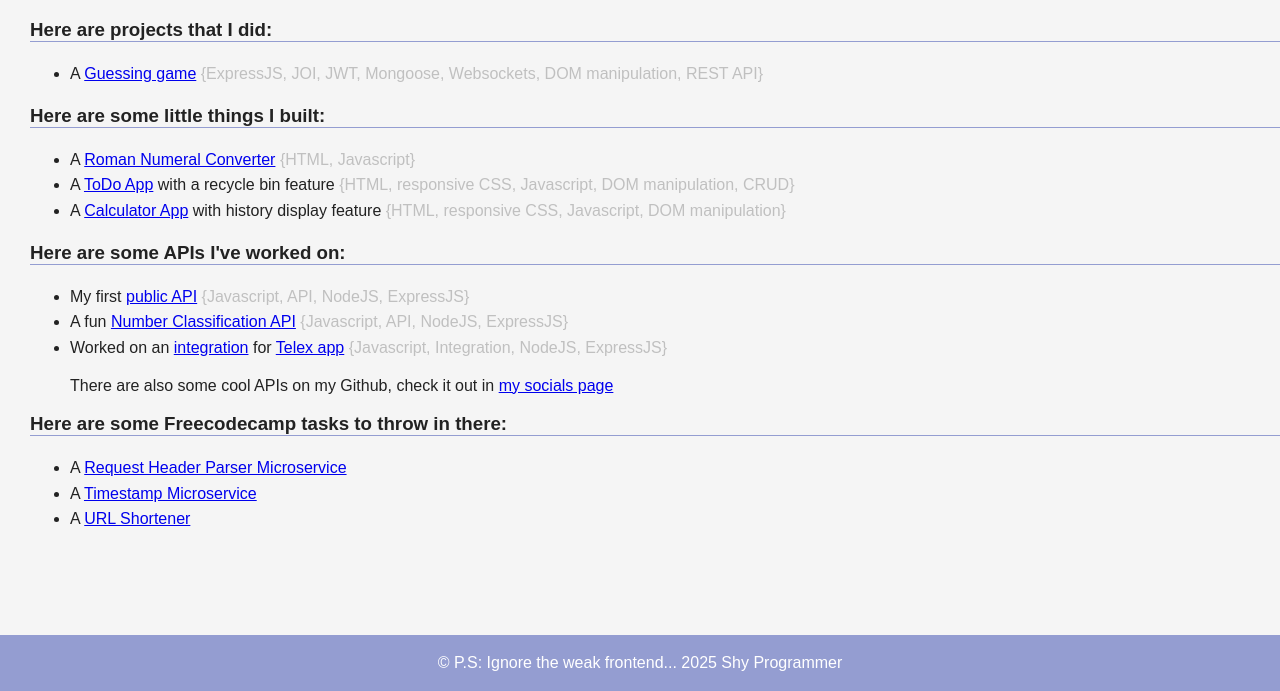
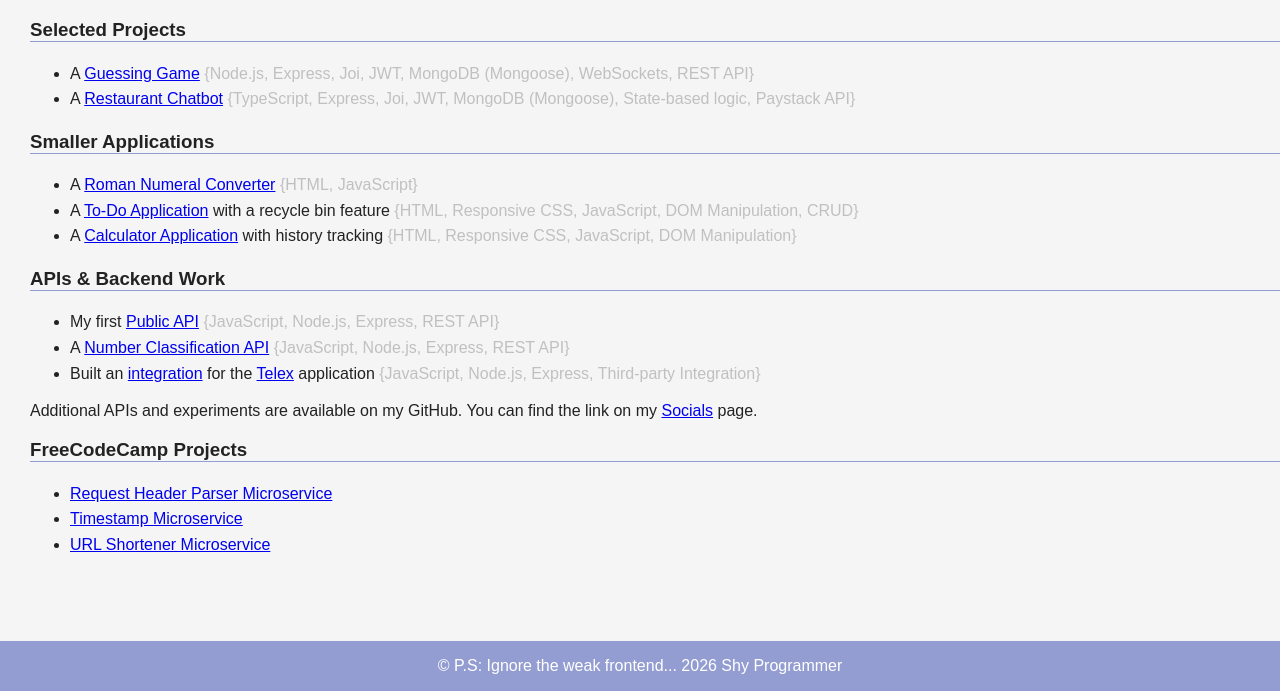
Before and after one commit to shy-programmer/Introductory-page, a website: page pages/projects.html in a window 1280 px wide. Shown: the part 109-800 px from the top of the page. Drawn offline with Linux system fonts and the light colour scheme; files that its build step writes are made by us from their sources.

Commit message:
fix/making text more professional

```diff
--- a/app.js
+++ b/app.js
@@ -17,6 +17,6 @@ app.use('/', indexRouter)
 
 
 
-const server = app.listen(process.env.PORT, () => {
+const server = app.listen(process.env.PORT || 3000, () => {
   console.log(`Server is running on port 3000`)
 })
--- a/pages/projects.html
+++ b/pages/projects.html
@@ -1,55 +1,99 @@
 <!DOCTYPE html>
 <html lang="en">
+
 <head>
     <meta charset="UTF-8">
     <meta name="viewport" content="width=device-width, initial-scale=1.0">
     <link rel="stylesheet" href="style.css">
     <title>my projects</title>
 </head>
+
 <body>
     <nav class="nav">
         <span class="nav-box"><a href="/" class="nav-item">Home</a></span>
-        <span class="nav-box"><a href="/projects" class="nav-item">Projects</a></span >
+        <span class="nav-box"><a href="/projects" class="nav-item">Projects</a></span>
         <span class="nav-box"><a href="/socials" class="nav-item">Socials</a></span>
     </nav>
     <div>
         <main>
             <h1>My Projects</h1>
-            <h3>Here are projects that I did:</h3>
+            <h3>Selected Projects</h3>
+
             <ul>
-                <li>A <a  href="https://whoknows-f6uo.onrender.com/" target="_blank">Guessing game</a>
-                    <span>{ExpressJS, JOI, JWT, Mongoose, Websockets, DOM manipulation, REST API}</span></li>
-            </ul>
-            <h3>Here are some little things I built:</h3>
-            <ul>
-                <li>A <a  href="https://shy-programmer.github.io/romanFigureGenerator/" target="_blank">Roman Numeral Converter</a>
-                    <span>{HTML, Javascript}</span></li>
-                <li>A <a href="https://to-do-app-7trt.onrender.com/" target="_blank">ToDo App</a> with a recycle bin feature
-                    <span>{HTML, responsive CSS, Javascript, DOM manipulation, CRUD}</span></li>
-                <li>A <a href="https://calculator-app-e54o.onrender.com/" target="_blank">Calculator App</a> with history display feature
-                    <span>{HTML, responsive CSS, Javascript, DOM manipulation}</span></li>
-            </ul>
-            <h3>Here are some APIs I've worked on:</h3>
-            <ul>
-                <li>My first <a href="https://hng-stagezero-nu5u.onrender.com/" target="_blank">public API</a>
-                    <span>{Javascript, API, NodeJS, ExpressJS}</span></li>
-                <li>A fun <a href="https://hng-stageone-w234.onrender.com/" target="_blank">Number Classification API</a>
-                    <span>{Javascript, API, NodeJS, ExpressJS}</span></li>
-                <li>Worked on an <a href="https://email-prompt-alert.onrender.com/integration.json" target="_blank">integration</a> for <a href="https://telex.im" target="_blank">Telex app</a>
-                    <span>{Javascript, Integration, NodeJS, ExpressJS}</span></li>
-                <p>There are also some cool APIs on my Github, check it out in <a href="./socials" class="nav-item">my socials page</a></p>
+                <li>
+                    A <a href="https://whoknows-f6uo.onrender.com/" target="_blank">Guessing Game</a>
+                    <span>{Node.js, Express, Joi, JWT, MongoDB (Mongoose), WebSockets, REST API}</span>
+                </li>
+                <li>
+                    A <a href="https://clickneat.onrender.com/" target="_blank">Restaurant Chatbot</a>
+                    <span>{TypeScript, Express, Joi, JWT, MongoDB (Mongoose), State-based logic, Paystack API}</span>
+                </li>
             </ul>
 
-            <h3>Here are some Freecodecamp tasks to throw in there:</h3>
+            <h3>Smaller Applications</h3>
             <ul>
-                <li>A <a href="https://header-parser-sqdj.onrender.com/" target="_blank">Request Header Parser Microservice</a></li>
-                <li>A <a href="https://timestamp-microservice-sa54.onrender.com/" target="_blank">Timestamp Microservice</a></li>
-                <li>A <a href="https://url-shortner-api-g8ln.onrender.com/" target="_blank">URL Shortener</a></li>
+                <li>
+                    A <a href="https://shy-programmer.github.io/romanFigureGenerator/" target="_blank">Roman Numeral
+                        Converter</a>
+                    <span>{HTML, JavaScript}</span>
+                </li>
+                <li>
+                    A <a href="https://to-do-app-7trt.onrender.com/" target="_blank">To-Do Application</a> with a
+                    recycle bin feature
+                    <span>{HTML, Responsive CSS, JavaScript, DOM Manipulation, CRUD}</span>
+                </li>
+                <li>
+                    A <a href="https://calculator-app-e54o.onrender.com/" target="_blank">Calculator Application</a>
+                    with history tracking
+                    <span>{HTML, Responsive CSS, JavaScript, DOM Manipulation}</span>
+                </li>
+            </ul>
+
+            <h3>APIs & Backend Work</h3>
+            <ul>
+                <li>
+                    My first <a href="https://hng-stagezero-nu5u.onrender.com/" target="_blank">Public API</a>
+                    <span>{JavaScript, Node.js, Express, REST API}</span>
+                </li>
+                <li>
+                    A <a href="https://hng-stageone-w234.onrender.com/" target="_blank">Number Classification API</a>
+                    <span>{JavaScript, Node.js, Express, REST API}</span>
+                </li>
+                <li>
+                    Built an <a href="https://email-prompt-alert.onrender.com/integration.json"
+                        target="_blank">integration</a> for the
+                    <a href="https://telex.im" target="_blank">Telex</a> application
+                    <span>{JavaScript, Node.js, Express, Third-party Integration}</span>
+                </li>
+            </ul>
+
+            <p>
+                Additional APIs and experiments are available on my GitHub.
+                You can find the link on my <a href="./socials" class="nav-item">Socials</a> page.
+            </p>
+
+            <h3>FreeCodeCamp Projects</h3>
+            <ul>
+                <li>
+                    <a href="https://header-parser-sqdj.onrender.com/" target="_blank">Request Header Parser
+                        Microservice</a>
+                </li>
+                <li>
+                    <a href="https://timestamp-microservice-sa54.onrender.com/" target="_blank">Timestamp
+                        Microservice</a>
+                </li>
+                <li>
+                    <a href="https://url-shortner-api-g8ln.onrender.com/" target="_blank">URL Shortener Microservice</a>
+                </li>
             </ul>
         </main>
     </div>
+
 </body>
 <footer>
-    <p>&copy; P.S: Ignore the weak frontend... 2025 Shy Programmer</footer></p>
+    <p>&copy; P.S: Ignore the weak frontend... 2026 Shy Programmer
 </footer>
+</p>
+</footer>
+
 </html>
--- a/public/style.css
+++ b/public/style.css
@@ -97,7 +97,7 @@ main {
 
 footer {
   background-color: #949dd1;
-  padding: 3px 0;
+  padding: 0;
   position: fixed;
   bottom: 0;
   width: 100%;
```
